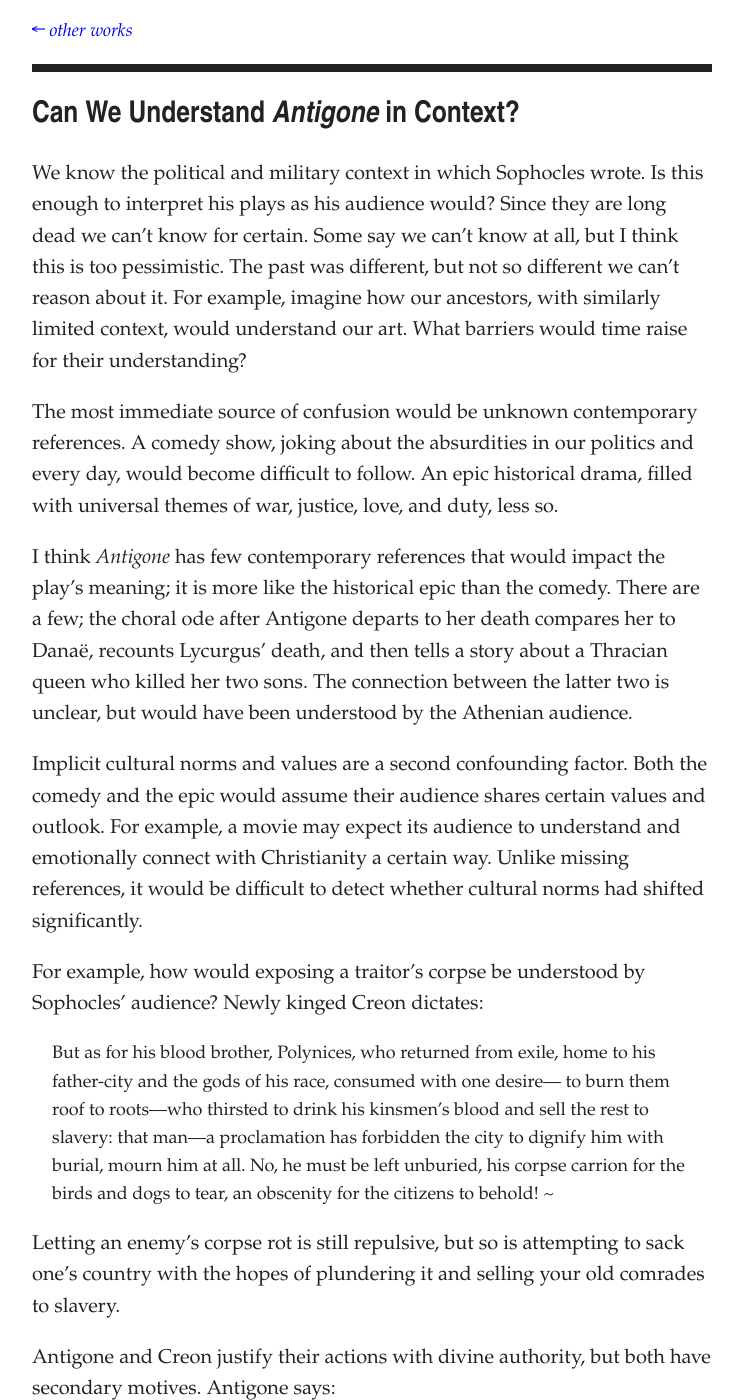
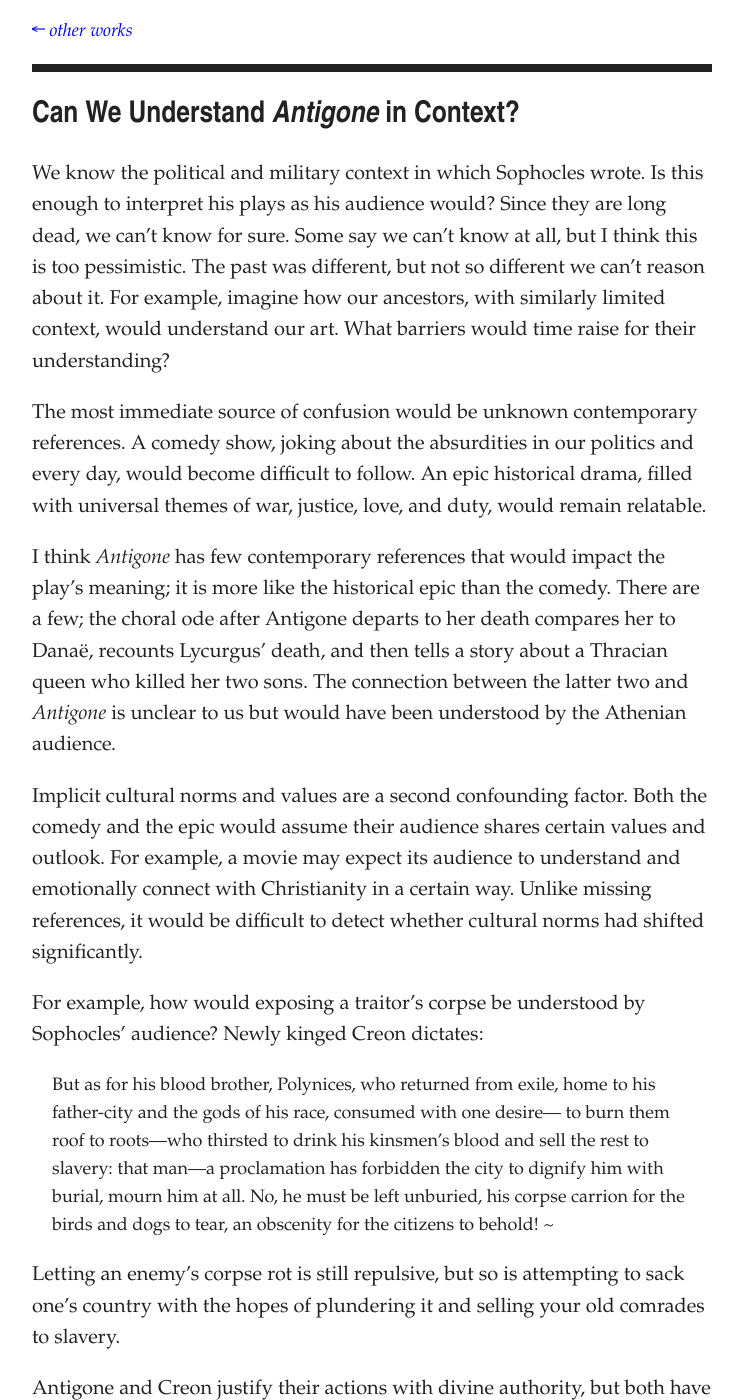
Before and after one commit to artsandmetaphysics/goodlifeodyssey, a Jekyll site: the page built from posts/2020-06-14-antigone-historical-context.md, in a window 1280 px wide and 1400 px high. Shown: the whole window, without its empty margins (268-1011 px from the left). Built offline with Jekyll 4.4.1, drawn with Linux system fonts in a browser that asks for light colours; some of the changed text lies outside the part shown.

Commit message:
Add content

```diff
--- a/posts/2020-06-14-antigone-historical-context.md
+++ b/posts/2020-06-14-antigone-historical-context.md
@@ -5,13 +5,13 @@
    We know the political and military context in which Sophocles wrote. Is this enough to interpret his plays as his audience would?
 ---
 
-{{ page.description }} Since they are long dead we can't know for certain. Some say we can't know at all, but I think this is too pessimistic. The past was different, but not so different we can't reason about it.  For example, imagine how our ancestors, with similarly limited context, would understand our art. What barriers would time raise for their understanding?
+{{ page.description }} Since they are long dead, we can't know for sure. Some say we can't know at all, but I think this is too pessimistic. The past was different, but not so different we can't reason about it.  For example, imagine how our ancestors, with similarly limited context, would understand our art. What barriers would time raise for their understanding?
 
-The most immediate source of confusion would be unknown contemporary references. A comedy show, joking about the absurdities in our politics and every day, would become difficult to follow. An epic historical drama, filled with universal themes of war, justice, love, and duty, less so.
+The most immediate source of confusion would be unknown contemporary references. A comedy show, joking about the absurdities in our politics and every day, would become difficult to follow. An epic historical drama, filled with universal themes of war, justice, love, and duty, would remain relatable.
 
-I think _Antigone_ has few contemporary references that would impact the play's meaning; it is more like the historical epic than the comedy. There are a few; the choral ode after Antigone departs to her death compares her to Danaë, recounts Lycurgus' death, and then tells a story about a Thracian queen who killed her two sons. The connection between the latter two is unclear, but would have been understood by the Athenian audience.
+I think _Antigone_ has few contemporary references that would impact the play's meaning; it is more like the historical epic than the comedy. There are a few; the choral ode after Antigone departs to her death compares her to Danaë, recounts Lycurgus' death, and then tells a story about a Thracian queen who killed her two sons. The connection between the latter two and _Antigone_ is unclear to us but would have been understood by the Athenian audience.
 
-Implicit cultural norms and values are a second confounding factor. Both the comedy and the epic would assume their audience shares certain values and outlook. For example, a movie may expect its audience to understand and emotionally connect with Christianity a certain way. Unlike missing references, it would be difficult to detect whether cultural norms had shifted significantly.
+Implicit cultural norms and values are a second confounding factor. Both the comedy and the epic would assume their audience shares certain values and outlook. For example, a movie may expect its audience to understand and emotionally connect with Christianity in a certain way. Unlike missing references, it would be difficult to detect whether cultural norms had shifted significantly.
 
 For example, how would exposing a traitor's corpse be understood by Sophocles' audience? Newly kinged Creon dictates:
 
@@ -71,7 +71,7 @@
 
 It seems unclear whether the Athenians would have expected the gods to be on Creon's side or Antigone's.
 
-The role of prophecy is another cultural norm which, if misunderstood, could alter our understanding of _Antigone_. Since we no longer believe in the Greek gods, we may view Tiresias as a story device and his prophecies as certain. But the ancient Greeks _believed_ in oracles and augury. They were a part of their worldview. Ironically, this means they understood that prophets were political. They could lie and cheat, as is apparent throughout Herodotus and even in the first book of the _Iliad_. It also explains why Creon's reacts to Tiresias' prophecy by calling him a "fortuneteller" and dismissing him (although soon he follows his advice). We know how the Greek's viewed prophecy, so in this case we can envision how Sophocles' audience understood Tiresias. What if there are other norms we are not aware of?
+The role of prophecy is another cultural norm which, if misunderstood, could alter our understanding of _Antigone_. Since we no longer believe in the Greek gods, we may view Tiresias as a story device and his prophecies as certain. But the ancient Greeks _believed_ in oracles and augury. They were a part of their worldview. Ironically, this means they understood that prophets were political. They could lie and cheat, as is apparent throughout Herodotus and even in the first book of the _Iliad_. It also explains why Creon's reaction to Tiresias' prophecy is to call him a "fortuneteller" and dismiss him (although soon he follows his advice). We know how the Greek's viewed prophecy, so in this case we can envision how Sophocles' audience understood Tiresias. What if there are other norms we are not aware of?
 
 Is it a foregone conclusion that the gods side with Antigone, or is Sophocles making a religious or political statement? Could some Athenian audience members have sided with Creon? I think it is difficult for us to be sure.
 
```
Also changed, not shown: _posts/2020-06-14-antigone-historical-context.md (+5 -5 lines).
